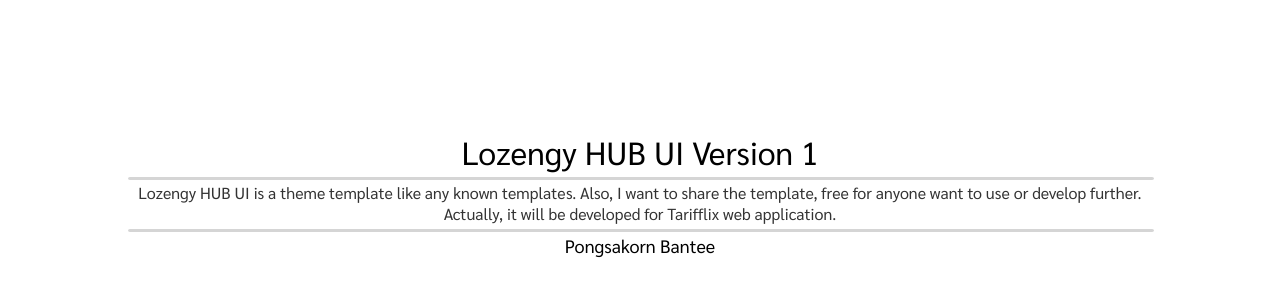
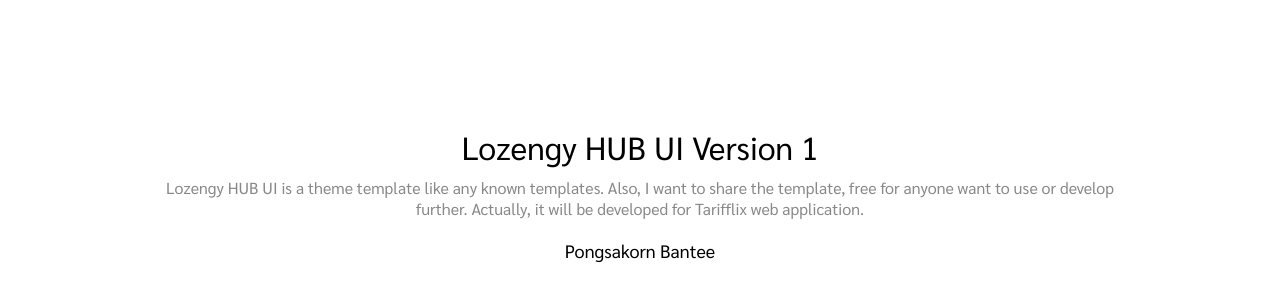
Before and after one commit to PkBantee/lozengy-hub-ui, a plain HTML site: page index.html in a window 1280 px wide. Shown: the part 206-506 px from the top of the page. Drawn offline with Linux system fonts and the light colour scheme.

Commit message:
add detail

```diff
--- a/index.html
+++ b/index.html
@@ -20,31 +20,41 @@
             align-content: center;
             justify-content: center;
             align-items: center;
-            text-align: center;
         }
 
         .lzg-ct-xpd-title {
             font-size: 32px;
+            text-align: center;
         }
 
         .lzg-ct-xpd-line {
             border-radius: 2px;
             height: 1px;
-            width: 100%;
-            margin: 5px auto 2px;
+            margin: 5px 20px 2px;
             border: #d5d5d5 1px solid;
             background: #D5D5D5;
+            text-align: center;
         }
 
         .lzg-ct-xpd-desp {
             font-size: 16px;
-            color: #333;
-            margin: auto;
-            width: 80vw;
+            margin: 10px 35px 20px;
+            max-width: 1000px;
+            color: #888888;
+            text-align: center;
         }
 
         .lzg-ct-xpd-creator {
             font-size: 18px;
+            text-align: center;
+        }
+
+        .lzg-ct-xpd-field {
+
+        }
+
+        .lzg-ct-xpd-road {
+            margin: 5px 20px;
         }
     </style>
 </head>
@@ -54,15 +64,14 @@
         <div class="lzg-ct-xpd-title">
             Lozengy HUB UI Version 1
         </div>
-        <div class="lzg-ct-xpd-line"></div>
         <div class="lzg-ct-xpd-desp">
             Lozengy HUB UI is a theme template like any known templates. Also, I want to share the template, free for
             anyone want to use or develop further. Actually, it will be developed for Tarifflix web application.
         </div>
-        <div class="lzg-ct-xpd-line"></div>
         <div class="lzg-ct-xpd-creator">
             Pongsakorn Bantee
         </div>
+
     </div>
 </div>
 </body>
```
